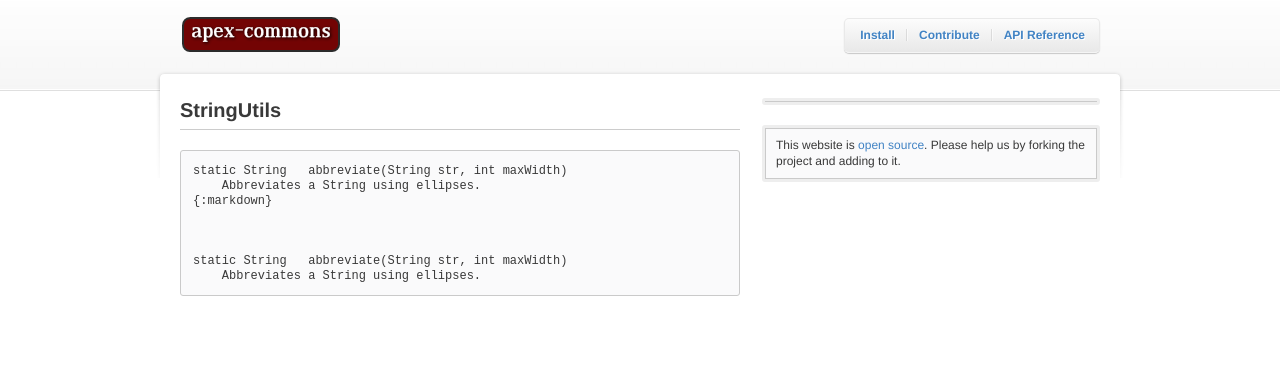
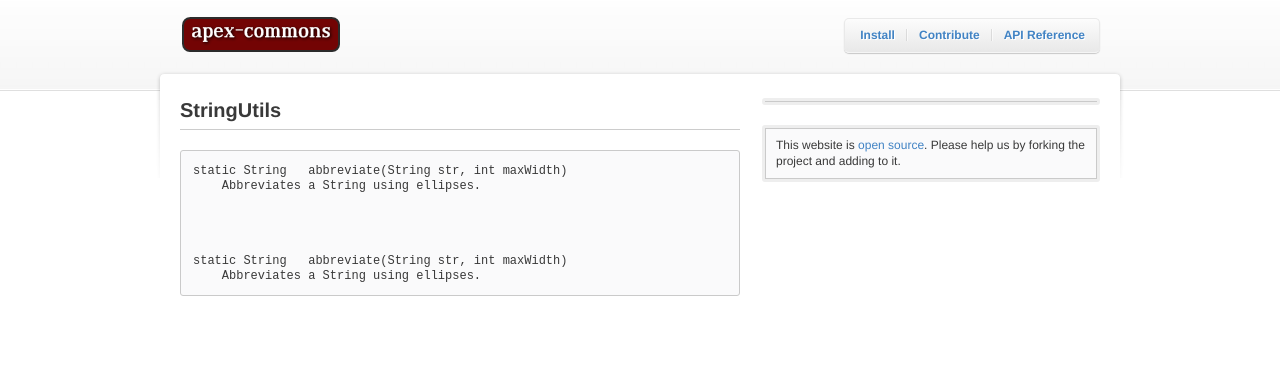
Before and after one commit to apex-commons/apex-commons.github.com, a Jekyll site: the page built from _posts/2011-05-11-stringutils.markdown, in a window 1280 px wide. Shown: the top 385 px of the page. Built offline with Jekyll 4.4.1, drawn with Linux system fonts in a browser that asks for light colours.

Commit message:
Edited _posts/2011-05-11-stringutils.markdown via GitHub

```diff
--- a/_posts/2011-05-11-stringutils.markdown
+++ b/_posts/2011-05-11-stringutils.markdown
@@ -6,7 +6,7 @@
 
 	static String 	abbreviate(String str, int maxWidth)
         Abbreviates a String using ellipses.
-	{:markdown}
+
 
 
 
```
